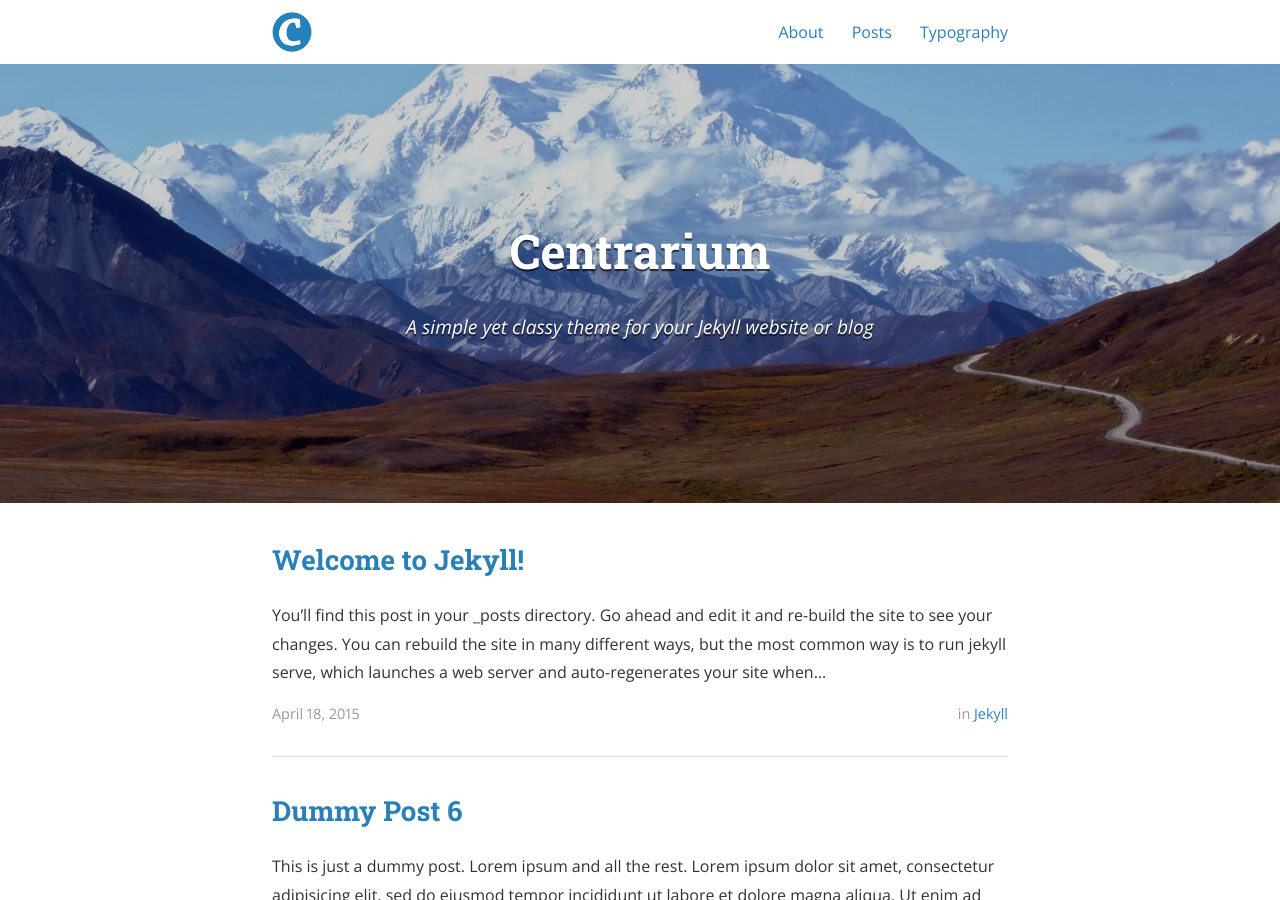
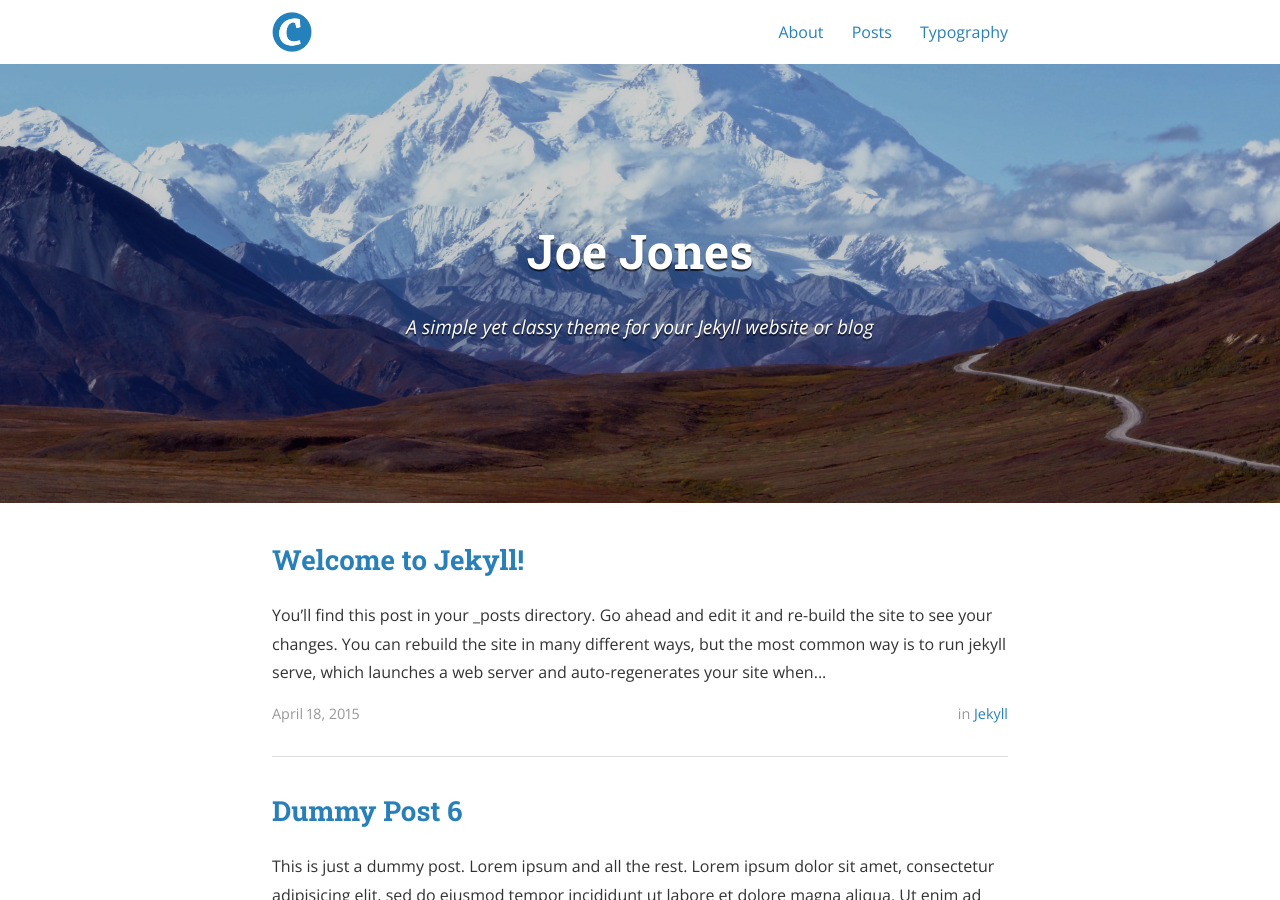
Before and after one commit to joejonesphd/joejonesphd.github.io, a Jekyll site: the page built from index.html, in a window 1280 px wide and 900 px high. Built offline with Jekyll 4.4.1, drawn with Linux system fonts in a browser that asks for light colours; nearby versions of some CDN libraries; the list of posts is cut into pages by our own code.

Commit message:
CentraTest1

```diff
--- a/_config.yml
+++ b/_config.yml
@@ -9,7 +9,7 @@ exclude:
   - "/vendor/"
 
 # Site settings
-title: Centrarium
+title: Joe Jones
 subtitle: "A simple yet classy theme for your Jekyll website or blog"
 email: blcentra@gmail.com
 name: Ben Centra
```
